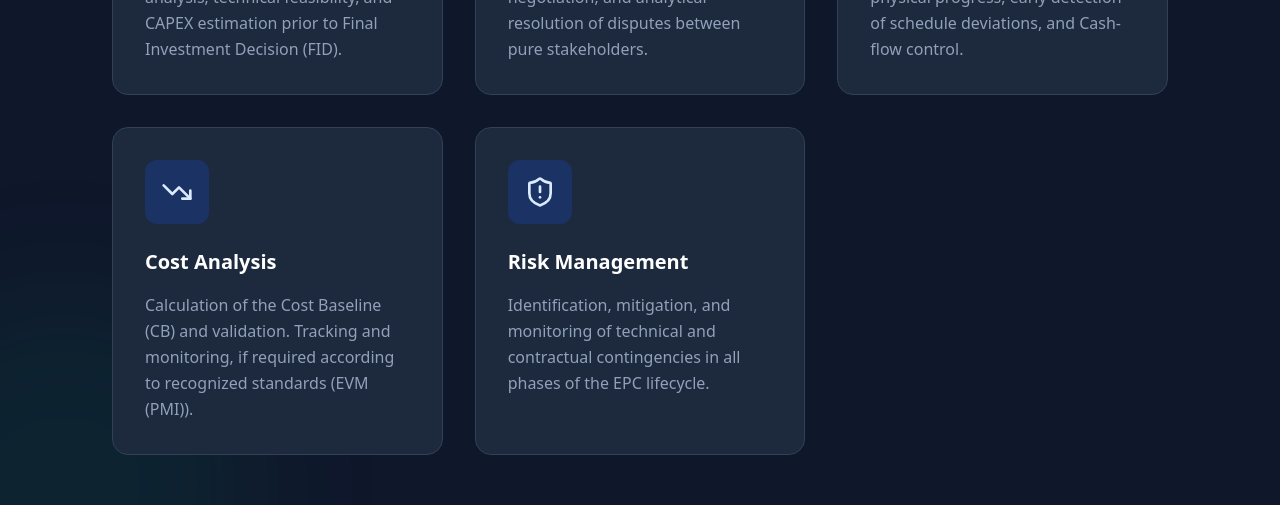
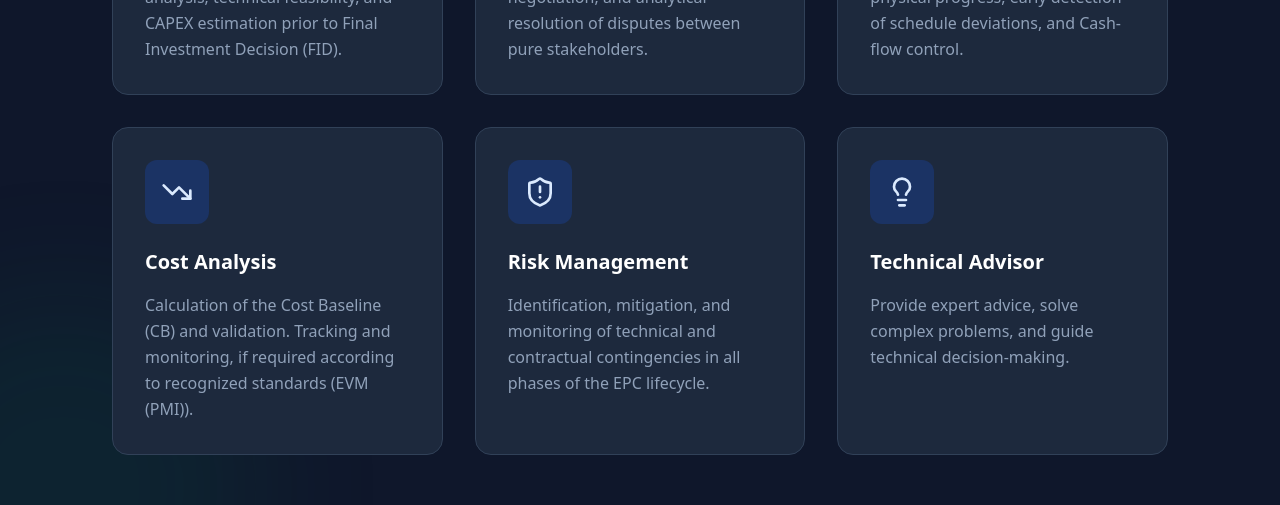
Before and after one commit to anxo68/professional-portfolio-anxo-ferreiros, a Next.js app: page /en in a window 1280 px wide. Shown: the part 3720-4225 px from the top of the page. Built offline with nearby package versions, Linux system fonts and the light colour scheme.

Commit message:
Add new Technical Advisor strategic service to translation dicts and ConsultingServices UI component

```diff
--- a/src/components/ConsultingServices.tsx
+++ b/src/components/ConsultingServices.tsx
@@ -1,5 +1,5 @@
 import { useTranslations } from 'next-intl';
-import { Target, Scale, CheckCircle2, TrendingDown, ShieldAlert } from 'lucide-react';
+import { Target, Scale, CheckCircle2, TrendingDown, ShieldAlert, Lightbulb } from 'lucide-react';
 
 export default function ConsultingServices() {
   const t = useTranslations('Consulting');
@@ -34,6 +34,12 @@ export default function ConsultingServices() {
       title: t('s5Title'),
       desc: t('s5Desc'),
       icon: <ShieldAlert className="w-8 h-8 text-blue-100" />
+    },
+    {
+      id: 's6',
+      title: t('s6Title'),
+      desc: t('s6Desc'),
+      icon: <Lightbulb className="w-8 h-8 text-blue-100" />
     }
   ];
 
--- a/src/messages/en.json
+++ b/src/messages/en.json
@@ -182,6 +182,8 @@
     "s4Title": "Cost Analysis",
     "s4Desc": "Calculation of the Cost Baseline (CB) and validation. Tracking and monitoring, if required according to recognized standards (EVM (PMI)).",
     "s5Title": "Risk Management",
-    "s5Desc": "Identification, mitigation, and monitoring of technical and contractual contingencies in all phases of the EPC lifecycle."
+    "s5Desc": "Identification, mitigation, and monitoring of technical and contractual contingencies in all phases of the EPC lifecycle.",
+    "s6Title": "Technical Advisor",
+    "s6Desc": "Provide expert advice, solve complex problems, and guide technical decision-making."
   }
 }
--- a/src/messages/es.json
+++ b/src/messages/es.json
@@ -182,6 +182,8 @@
     "s4Title": "Análisis de Costes",
     "s4Desc": "Cálculo de la Línea Base (LB) de Costes y validación. Seguimiento y monitorización, si se requiere según los estándares reconocidos (EVM (PMI)).",
     "s5Title": "Gestión de Riesgos",
-    "s5Desc": "Identificación, mitigación y monitorización de contingencias técnicas y contractuales en todas las fases del ciclo de vida EPC."
+    "s5Desc": "Identificación, mitigación y monitorización de contingencias técnicas y contractuales en todas las fases del ciclo de vida EPC.",
+    "s6Title": "Technical Advisor",
+    "s6Desc": "Proporcionar consejos expertos, resolver problemas complejos y guiar la toma de decisiones técnicas."
   }
 }
--- a/src/messages/gl.json
+++ b/src/messages/gl.json
@@ -182,6 +182,8 @@
     "s4Title": "Análise de Custos",
     "s4Desc": "Cálculo da Liña Base (LB) de Custos e validación. Seguimento e monitorización, se se require segundo os estándares recoñecidos (EVM (PMI)).",
     "s5Title": "Xestión de Riscos",
-    "s5Desc": "Identificación, mitigación e monitorización de continxencias técnicas e contractuais en todas as fases do ciclo de vida EPC."
+    "s5Desc": "Identificación, mitigación e monitorización de continxencias técnicas e contractuais en todas as fases do ciclo de vida EPC.",
+    "s6Title": "Technical Advisor",
+    "s6Desc": "Proporcionar consello experto, resolver problemas complexos e guiar a toma de decisións técnicas."
   }
 }
```
